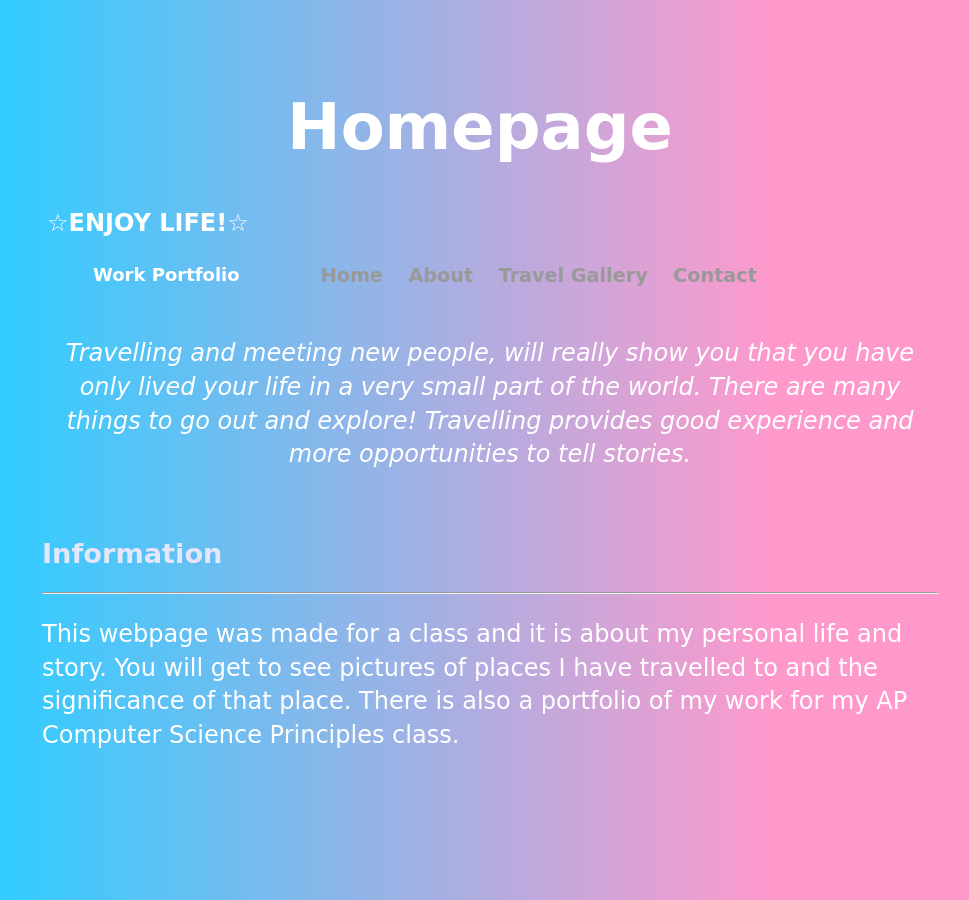
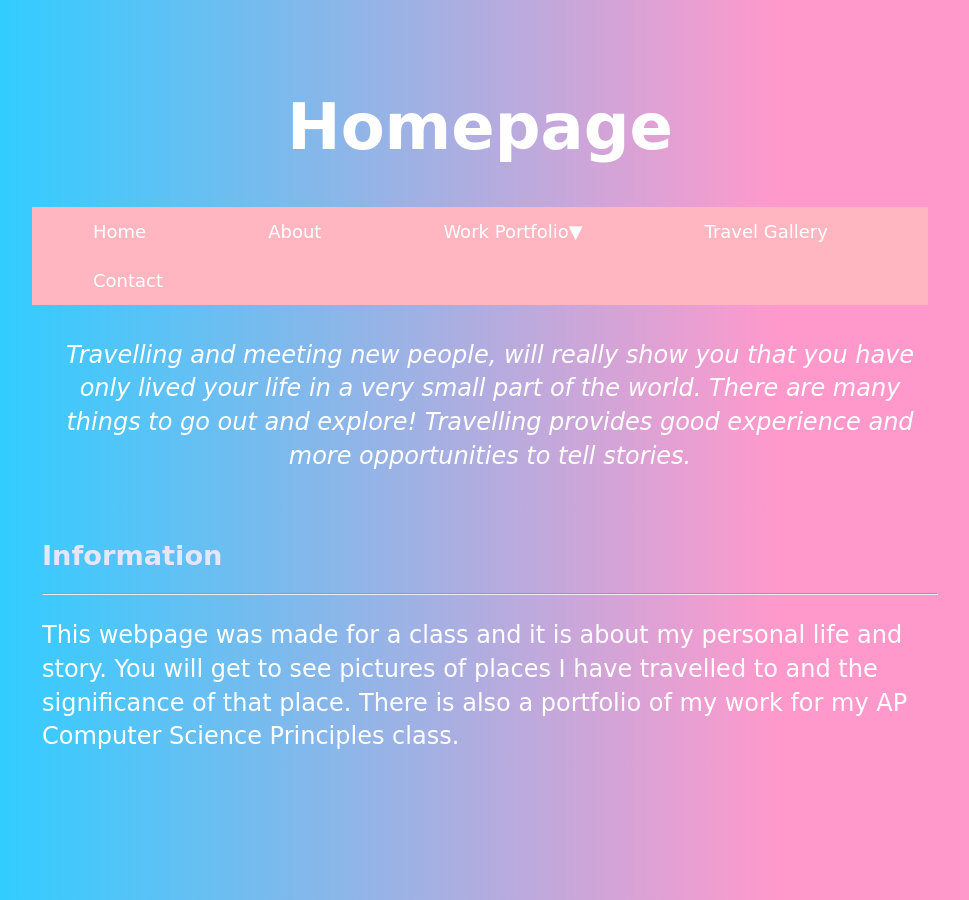
Before and after one commit to CNakano7/CNakano7.github.io, a Jekyll site: the page index.html, which Jekyll copies as it is, in a window 1280 px wide. Shown: the whole page, without its empty margins (160-1129 px from the left). Built offline with Jekyll 4.4.1, drawn with Linux system fonts in a browser that asks for light colours.

Commit message:
Update index.html

```diff
--- a/index.html
+++ b/index.html
@@ -11,24 +11,22 @@
 </body>
 
 <body>
-    <header>
-    <b><p style="color:white; padding-left:15px;">☆ENJOY LIFE!☆</p></b>
-    <nav>
-<ul>
-  <li style="font-size:120%;"><a class="active" href="/index.html">Home</a></li>
-  <li style="font-size:120%;"><a href="/About/index.html">About</a></li>
-  <li class="dropdown" style=font-size:120%>
-    <a href="/Work Portfolio/index.html" class="dropbtn">Work Portfolio</a>
-    <div class="dropdown-content">
+    <div class="topnav" id="mytopnav">
+  <a href="/index.html">Home</a>
+  <a href="/About/index.html">About</a>
+  <div class="dropdown">
+    <button class="dropbtn">Work Portfolio▼
+        <i class="fa fa-caret-down"></i>
+    </button>
+      <div class="dropdown-content">
       <a href="/passwordgenerator.html">Password Generator Project</a>
       <a href="/blowntobits.html">Blown to Bits Presentation</a>
+        </div>
     </div>
-  <li style="font-size:120%;"><a href="/Travel Gallery/index.html">Travel Gallery</a></li>
-  <li style="font-size:120%;"><a href="/Contact/index.html">Contact</a></li>
-</ul>
-</nav>
-    </header>
-
+  <a href="/Travel Gallery/index.html">Travel Gallery</a>
+  <a href="/Contact/index.html">Contact</a>
+  <a href="javascript:void(0);" style="font-size:15px;" class="icon" onclick="myFunction()">&#9776;</a>
+</div>
   <style>
        .column {
   float: left;
```
Also changed, not shown: other parts of index.html (+9 -1 lines).
